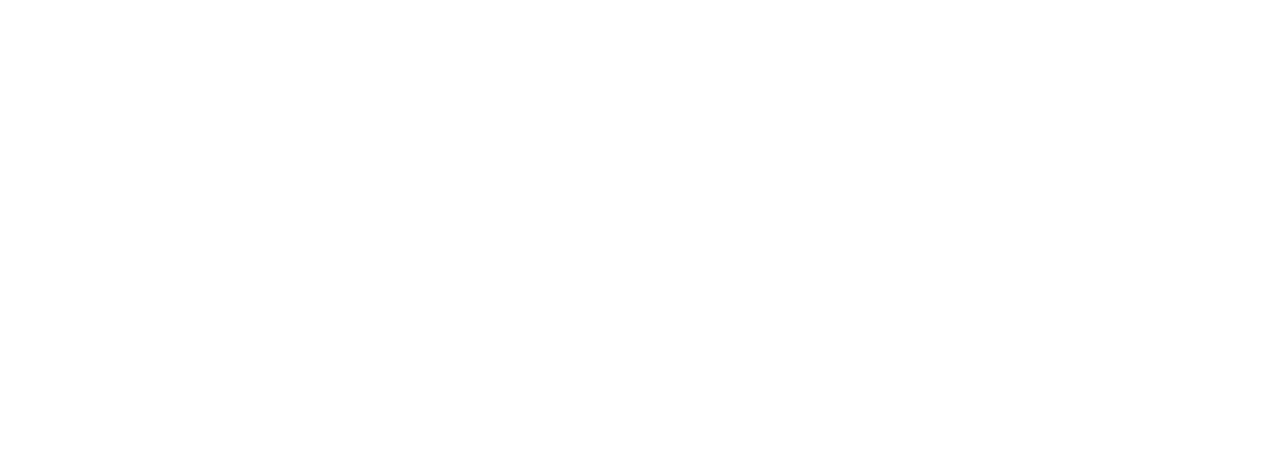
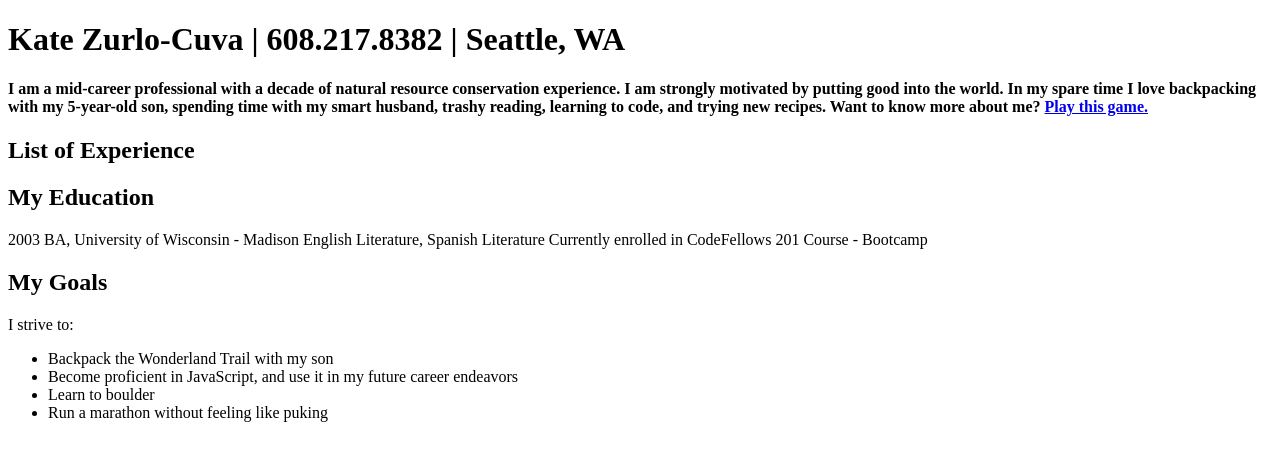
Before and after one commit to kmzurlocuva/guessing-game, a plain HTML site: page about-me.html in a window 1280 px wide. Drawn offline with Linux system fonts and the light colour scheme.

Commit message:
added initial content

```diff
--- a/about-me.html
+++ b/about-me.html
@@ -5,6 +5,25 @@
     <title>About Me</title>
   </head>
   <body>
+  <h1>Kate Zurlo-Cuva | 608.217.8382 | Seattle, WA</h1>
+  <h4>I am a mid-career professional with a decade of natural resource conservation experience. I am strongly motivated by putting good into the world. In my spare time I love backpacking with my 5-year-old son, spending time with my smart husband, trashy reading, learning to code, and trying new recipes. Want to know more about me? <a href="index.html">Play this game.</a></h4>
+
+  <h2>List of Experience</h2>
+
+  <h2>My Education</h2>
+  2003 BA, University of Wisconsin - Madison
+  English Literature, Spanish Literature
+
+  Currently enrolled in CodeFellows 201 Course - Bootcamp
+
+  <h2>My Goals</h2>
+  I strive to:
+  <ul>
+    <li>Backpack the Wonderland Trail with my son</li>
+    <li>Become proficient in JavaScript, and use it in my future career endeavors</li>
+    <li>Learn to boulder</li>
+    <li>Run a marathon without feeling like puking</li>
+
 
   </body>
 </html>
```
